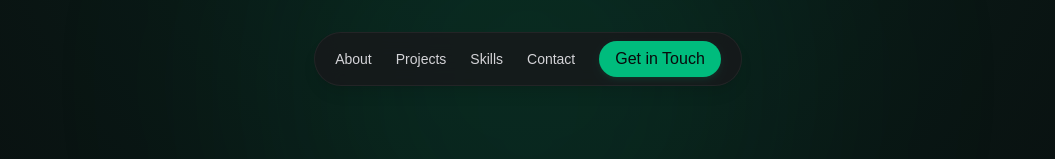
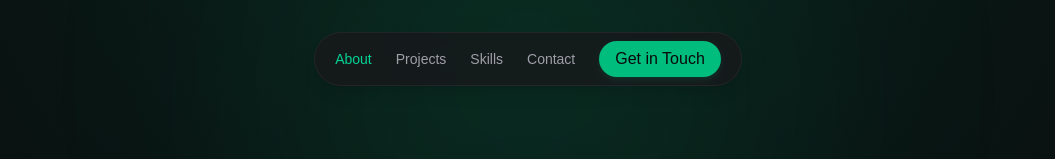
Before and after one commit to misa75306-cyber/portfolio, a Next.js app: page / in a window 1280 px wide. Shown: the top 159 px of the page, without its empty margins (112-1167 px from the left). Built offline with nearby package versions, Linux system fonts and the light colour scheme.

Commit message:
feat: add scrollspy via IntersectionObserver for active nav item highlighting

```diff
--- a/app/page.tsx
+++ b/app/page.tsx
@@ -1,3 +1,7 @@
+"use client";
+
+import { useEffect, useState } from "react";
+
 const navLinks = [
   { label: "About", href: "#about" },
   { label: "Projects", href: "#projects" },
@@ -77,6 +81,31 @@ function LinkedInIcon() {
 }
 
 export default function Home() {
+  const [activeSection, setActiveSection] = useState("about");
+
+  useEffect(() => {
+    const sections = navLinks
+      .map((link) => document.getElementById(link.href.slice(1)))
+      .filter((section): section is HTMLElement => section !== null);
+
+    const observer = new IntersectionObserver(
+      (entries) => {
+        const visible = entries
+          .filter((entry) => entry.isIntersecting)
+          .sort((a, b) => b.intersectionRatio - a.intersectionRatio);
+
+        if (visible[0]) {
+          setActiveSection(visible[0].target.id);
+        }
+      },
+      { rootMargin: "-45% 0px -45% 0px", threshold: 0 },
+    );
+
+    sections.forEach((section) => observer.observe(section));
+
+    return () => observer.disconnect();
+  }, []);
+
   return (
     <div className="relative isolate min-h-screen flex flex-col justify-between overflow-hidden bg-zinc-950 bg-[radial-gradient(ellipse_80%_80%_at_50%_-20%,rgba(16,185,129,0.15),rgba(255,255,255,0))] text-zinc-100">
       <div
@@ -87,16 +116,25 @@ export default function Home() {
         <div className="relative max-w-5xl mx-auto px-4 py-4 flex items-center justify-center">
           <nav className="flex items-center gap-6 rounded-full border border-zinc-800/80 bg-zinc-900/80 px-5 py-2 shadow-lg backdrop-blur-md">
             <ul className="flex items-center gap-6">
-              {navLinks.map((link) => (
+              {navLinks.map((link) => {
+                const isActive = activeSection === link.href.slice(1);
+
+                return (
                   <li key={link.href}>
                     <a
                       href={link.href}
-                    className="text-sm text-zinc-300 transition-colors hover:text-zinc-100"
+                      aria-current={isActive ? "page" : undefined}
+                      className={`text-sm transition-colors ${
+                        isActive
+                          ? "text-emerald-400 font-medium"
+                          : "text-zinc-400 hover:text-white"
+                      }`}
                     >
                       {link.label}
                     </a>
                   </li>
-              ))}
+                );
+              })}
             </ul>
             <a
               href="#contact"
@@ -247,7 +285,7 @@ export default function Home() {
         </section>
       </main>
 
-      <footer className="border-t border-zinc-800/80">
+      <footer id="contact" className="border-t border-zinc-800/80">
         <div className="max-w-5xl mx-auto px-4 py-6 text-sm text-zinc-500">
           © {new Date().getFullYear()} Mykhailo. All rights reserved.
         </div>
```
Lines whose indentation alone changed are shown as unchanged.
